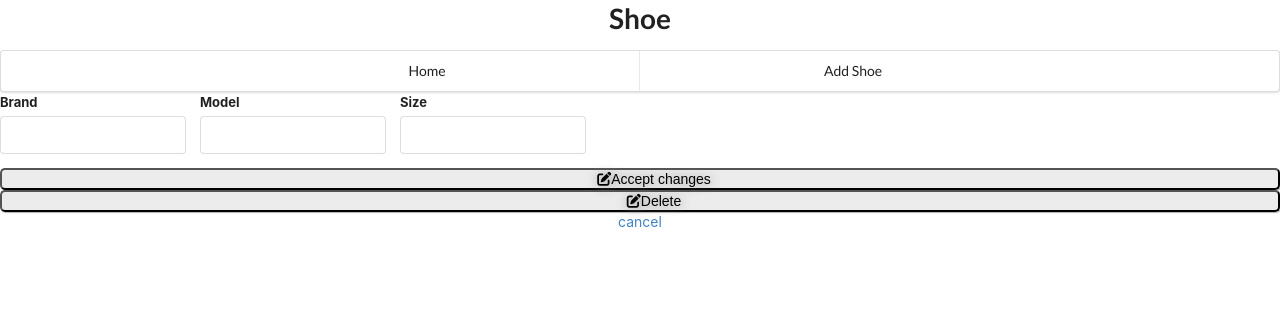
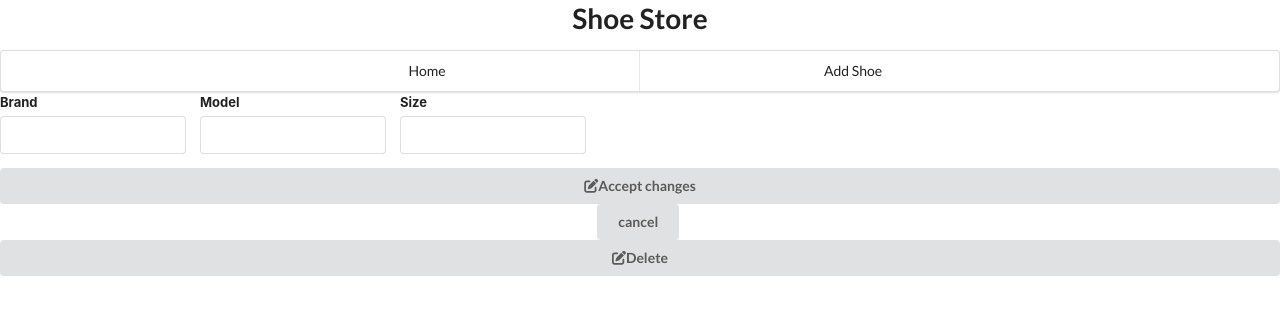
Before and after one commit to dankarger/match, a React (Create React App) app: page /edit/1 in a window 1280 px wide. Shown: the top 314 px of the page. Built offline with nearby package versions, Linux system fonts and the light colour scheme; no server answers.

Commit message:
form working

```diff
--- a/src/components/Button/Button.css
+++ b/src/components/Button/Button.css
@@ -9,8 +9,7 @@ button {
 }
 .Button-div {
     /* */
-    height: 100%;
-    width: 100%;
+
     transition: 300ms ease-in;
     text-align: center;
     /*display: flex;*/
--- a/src/components/Button/Button.jsx
+++ b/src/components/Button/Button.jsx
@@ -6,7 +6,7 @@ export default function Button({ name,callback,icon,className }) {
 
     return(
         <>
-            <button className={'Button-div '+{className}} onClick={callback}>  <span>{icon}</span>{name}  </button>
+            <button className={' ui button '+ {className}} onClick={callback}>  <span>{icon}</span>{name}  </button>
         </>
     )
 }
--- a/src/components/EditPage/EditPage.css
+++ b/src/components/EditPage/EditPage.css
@@ -2,11 +2,14 @@ label {
     text-align: left;
 }
 .EditPage-buttons-divs{
-    height: 100%;
-    width:100%;
+    /*height: 100%;*/
+    /*width:100%;*/
 
 }
 
 .red {
     background: rgba(255, 0, 0, 0.56);
 }
+.fields {
+    margin:auto
+}
--- a/src/components/EditPage/EditPage.jsx
+++ b/src/components/EditPage/EditPage.jsx
@@ -3,10 +3,11 @@ import './EditPage.css'
 import Button from "../Button/Button";
 import {deleteShoe, findShoe, UpdateShoe, AddeShoe} from "../Api/Api";
 import {Link} from "react-router-dom";
+import Message from "../Message/Mesage";
 
 
 class EditPage extends  React.Component {
-       state={shoe:{},brand:'',model:'',size:'',redirect:false,isNew:false}
+       state={shoe:{},brand:'',model:'',size:'',redirect:false,isNew:false,isMessage:false,message:'Please Enter a Valid Input'}
 
     componentDidMount() {
         const {id} = this.props
@@ -56,10 +57,34 @@ class EditPage extends  React.Component {
                 model:this.state.model,
                 size:this.state.size
             }
-            return AddeShoe(newShoe)
+            if(newShoe.brand!=='' && newShoe.model!==''&& newShoe.size!=='' ){
+                return AddeShoe(newShoe)
+            }else{
+               this.showMessage()
+                return
+            }
+
         }
+
         UpdateShoe(this.state.shoe.id, shoe)
-}
+        }
+
+        showMessage=()=>{
+           this.setState({message:'Please enter a valid input',isMessage:true},()=>{
+               setTimeout(()=>{this.setState({message:'',isMessage:false})},1000)
+           })
+
+        }
+        injectMessage(){
+            if(this.state.isMessage){
+                return(
+                    <div className="Message-div ">
+
+                        <Message message={this.state.message}/>
+                    </div>
+                )
+            }
+        }
 
     render() {
 
@@ -81,11 +106,16 @@ class EditPage extends  React.Component {
                             <input type="text" onChange={this.handleOnChane} placeholder={this.state.size} name="size"  value={this.state.size}/>
                         </div>
                     </div>
-                    <div className="EditPage-buttons-divs">
-                        <Button callback={this.handleAcceptButton}  name='Accept changes' icon={<i className="fas fa-edit"></i>} />
-                        <Button callback={this.handleDeleteButton}  name='Delete' icon={<i className="fas fa-edit"></i>} />
-                        <Link to='/'>cancel</Link>
-                    </div>
+
+
+                </div>
+
+                <div className="EditPage-buttons-divs">
+                    <Button callback={this.handleAcceptButton}  name='Accept changes' icon={<i className="fas fa-edit"></i>} />
+                    <Link className='ui button' to='/'>cancel</Link>
+                    {this.state.isMessage && this.injectMessage()}
+
+                    { !this.state.isNew && <Button callback={this.handleDeleteButton}  name='Delete' icon={<i className="fas fa-edit"></i>} />}
 
                 </div>
 
--- /dev/null
+++ b/src/components/Message/Mesage.css
@@ -0,0 +1,35 @@
+.Message {
+    width:80%;
+    height:100%;
+    margin:2rem;
+
+
+}
+.Message h1 {
+    color: #c72222;
+}
+
+.fade-in {
+    animation: fade-in 500ms ease-in forwards;
+}
+
+.fade-out {
+    animation: fade-out 500ms ease-in forwards;
+}
+@keyframes fade-in {
+    from{opacity: 0}
+    to{
+        opacity: 1;
+    }
+}
+
+@keyframes fade-out {
+    from{
+        opacity: 1;
+
+    }
+    to {
+        opacity: 0;
+    }
+
+}
--- /dev/null
+++ b/src/components/Message/Mesage.jsx
@@ -0,0 +1,13 @@
+import React from "react";
+import './Mesage.css'
+
+export default function Message({message}) {
+    if(message) {
+        return (
+            <div className='Message'>
+                <h1>{message}</h1>
+            </div>
+        )
+    }
+
+}
--- a/src/components/NavBar/NavBar.js
+++ b/src/components/NavBar/NavBar.js
@@ -7,7 +7,7 @@ export default function NavBar() {
 
     return(
         <div>
-            <h1>Shoe </h1>
+            <h1>Shoe Store </h1>
             <div className="ui three item menu">
                 <Link to='/' className="item">Home</Link>
                 <Link  to='/create/new' className="item">Add Shoe</Link>
--- a/src/components/Table/Table.jsx
+++ b/src/components/Table/Table.jsx
@@ -32,7 +32,7 @@ state = {data:[]}
                         <td data-label="Model">{shoe.model}</td>
                         <td data-label="Size">{shoe.size}</td>
 
-                        <Link to={`/edit/${shoe.id}`}> Edit</Link>
+                        <Link className="ui button" to={`/edit/${shoe.id}`}> Edit</Link>
                         {/*    <Button onClick={this.handleEditButton}  name='Edit' icon={<i className="fas fa-edit"></i>} />*/}
 
                         {/*</Link>*/}
```
